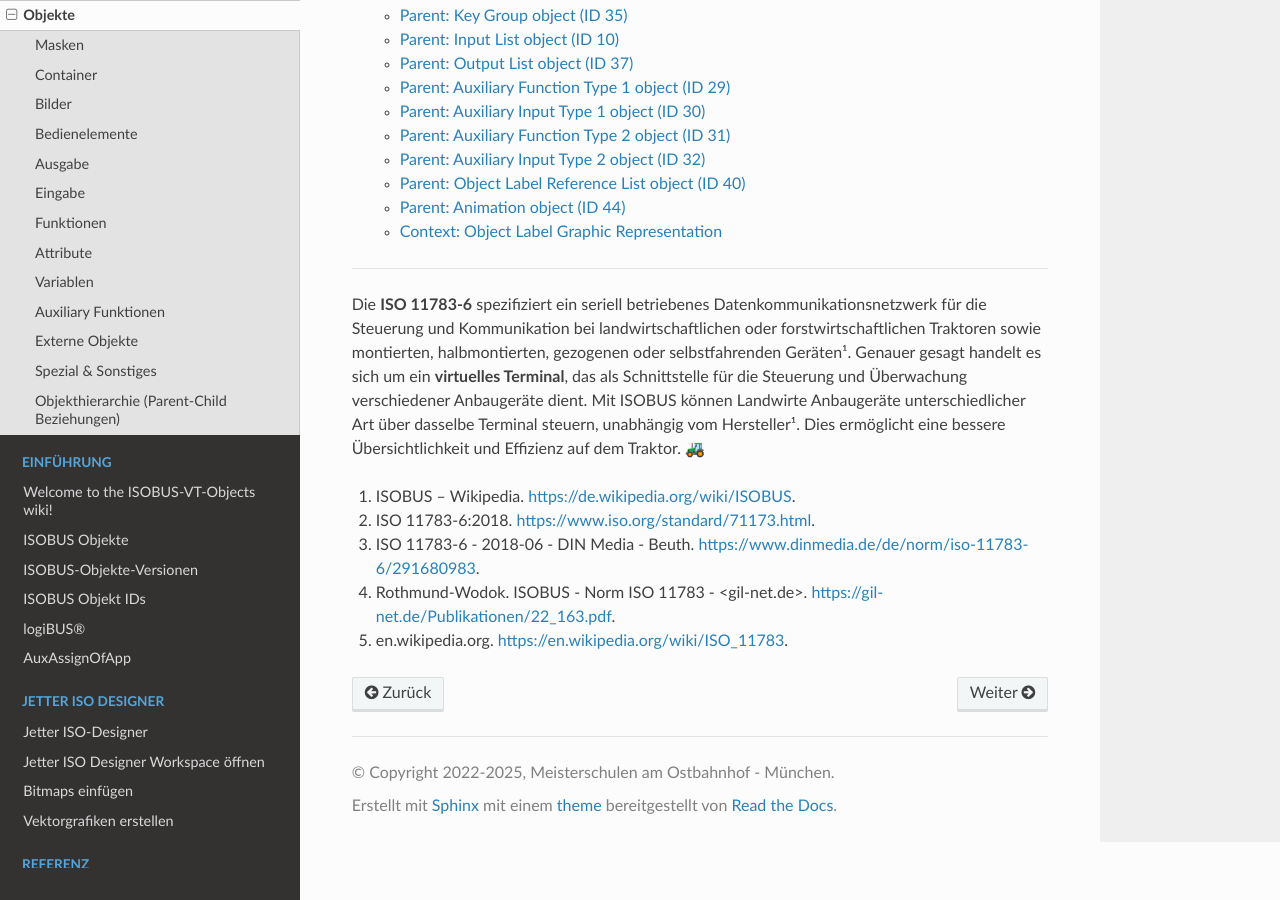
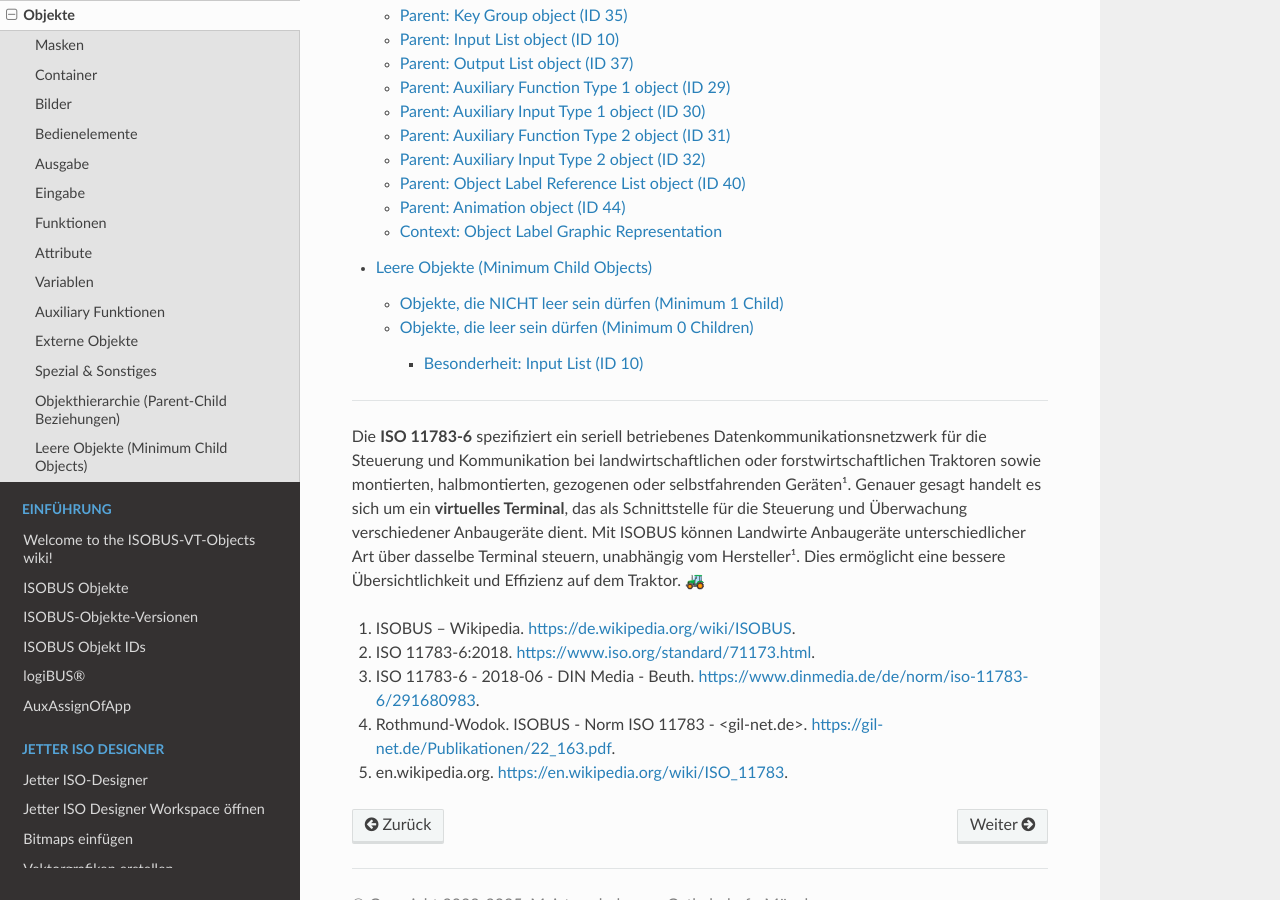
Before and after one commit to Meisterschulen-am-Ostbahnhof-Munchen/ISOBUS-VT-Objects-docs, a Sphinx documentation site: the page built from docs/Objekte/Objekte.md, in a window 1280 px wide and 900 px high, scrolled down 8484 px. Built offline with Sphinx 7.4.7 and the Read the Docs theme 3.1.0, drawn with Linux system fonts in a browser that asks for light colours; some of the changed lines change nothing that is shown.

Commit message:
docs: add page about empty objects rules (minimum child objects)

````diff
--- /dev/null
+++ b/docs/Leere_Objekte.md
@@ -0,0 +1,42 @@
+# Leere Objekte (Minimum Child Objects)
+
+```{index} single: Leere Objekte
+```
+
+In der ISO 11783-6 Norm gibt es für Container-Objekte (Objekte, die andere Objekte enthalten) eine wichtige Unterscheidung: **Darf das Objekt leer sein oder nicht?**
+
+Diese Regel wird durch den zulässigen Wertebereich des Attributs **"Number of objects to follow"** definiert.
+
+## Objekte, die NICHT leer sein dürfen (Minimum 1 Child)
+
+Diese Objekte müssen zwingend mindestens ein Kind-Objekt enthalten, da sie ohne Inhalt ihre Funktion im System nicht erfüllen können (meist weil sie als **Designator** / Icon für den Benutzer sichtbar sein müssen).
+
+| Objekt ID | Name | Grund | Norm-Referenz |
+| :--- | :--- | :--- | :--- |
+| **0** | **Working Set** | Muss im VT-Menü zur Auswahl angezeigt werden. Ohne grafischen Designator wäre das Gerät für den Bediener unsichtbar und nicht auswählbar. | Table B.2 |
+| **29** | **Auxiliary Function Type 1** | Muss auf dem Zuweisungs-Bildschirm (Mapping Screen) dargestellt werden, damit der Benutzer die Funktion (z.B. "Heben") einem Schalter zuordnen kann. | Table J.1 |
+| **30** | **Auxiliary Input Type 1** | Muss auf dem Mapping Screen dargestellt werden, um den physischen Eingang (z.B. "Joystick Taste A") zu repräsentieren. | Table J.3 |
+| **31** | **Auxiliary Function Type 2** | Siehe ID 29. | Table J.2 |
+| **32** | **Auxiliary Input Type 2** | Siehe ID 30. | Table J.4 |
+
+**Fehlerfall:** Wenn ein solches Objekt mit `0` Kind-Objekten im Objektpool definiert wird, ist der Pool **ungültig** und wird vom VT (oder einem Prüftool) abgelehnt.
+
+---
+
+## Objekte, die leer sein dürfen (Minimum 0 Children)
+
+Für die meisten anderen Container ist ein Inhalt von `0` erlaubt. Dies kann durchaus sinnvoll sein.
+
+| Objekt ID | Name | Verhalten bei 0 Kindern |
+| :--- | :--- | :--- |
+| **1** | **Data Mask** | Zeigt nur die Hintergrundfarbe an. |
+| **2** | **Alarm Mask** | Zeigt nur die Hintergrundfarbe an (Warnung ohne Inhalt). |
+| **3** | **Container** | Ist effektiv unsichtbar und beansprucht keinen Platz (sofern nicht durch Width/Height eine Fläche definiert ist, die Hintergrundfarbe hat). |
+| **4** | **Soft Key Mask** | Blendet alle Softkeys aus oder lässt sie unbeschriftet. |
+| **5** | **Key** | Zeigt eine leere Taste in der definierten Hintergrundfarbe. |
+| **6** | **Button** | Zeigt eine leere Schaltfläche in der definierten Hintergrundfarbe. |
+| **35** | **Key Group** | Technisch erlaubt, aber funktional sinnlos (eine leere Gruppe). |
+| **44** | **Animation** | Eine Animation ohne Frames zeigt nichts an. |
+
+### Besonderheit: Input List (ID 10)
+Auch eine `Input List` darf theoretisch leer sein (`Number of list items` = 0). In diesem Fall ist die Liste zwar vorhanden, enthält aber keine auswählbaren Optionen.
--- a/docs/Objekte/Objekte.md
+++ b/docs/Objekte/Objekte.md
@@ -17,6 +17,7 @@
 Extern
 Spezial
 ../Objekthierarchie
+../Leere_Objekte
 ```
 
 ----
````
